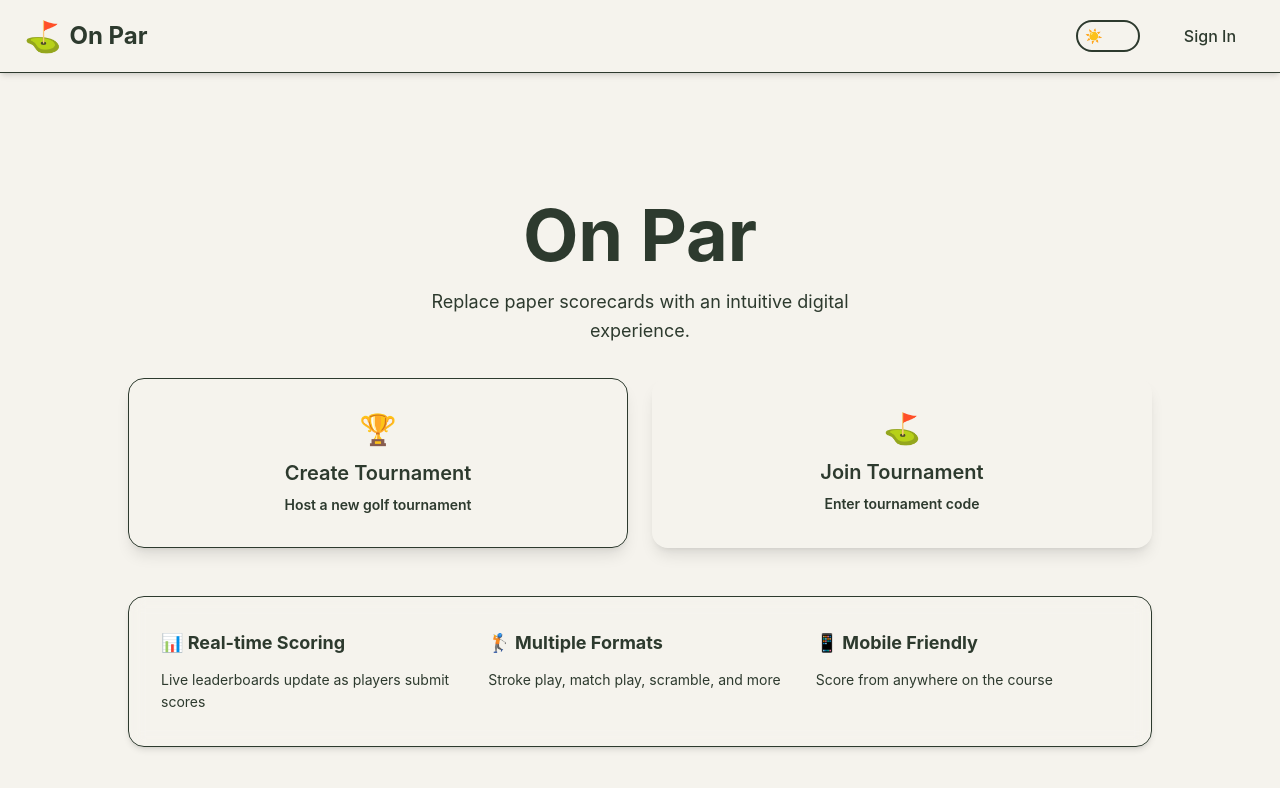
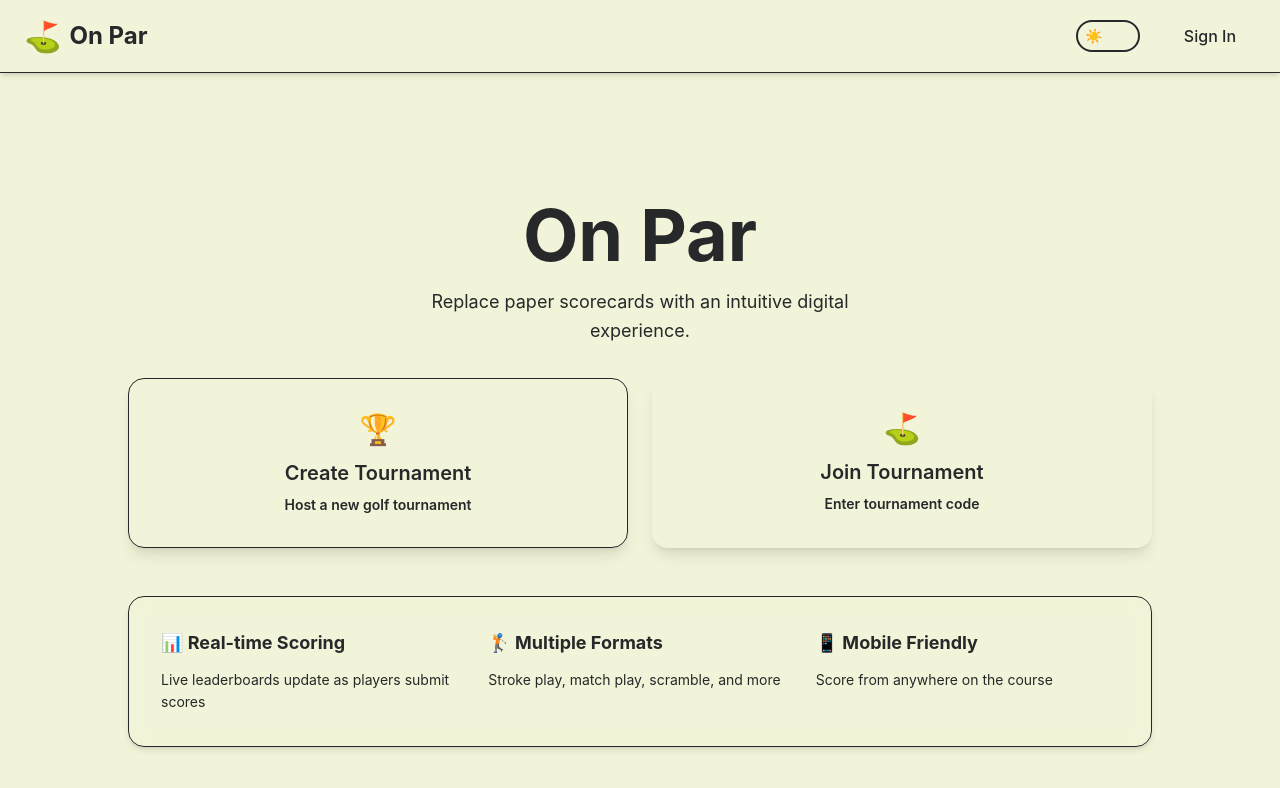
Before and after one commit to Ale4ero/on-par-golf-app, a Next.js app: page / in a window 1280 px wide. Shown: the top 788 px of the page. Built offline with nearby package versions, Linux system fonts and the light colour scheme; no server answers.

Commit message:
Fixed text color for forms

```diff
--- a/app/globals.css
+++ b/app/globals.css
@@ -1,17 +1,20 @@
 @import "tailwindcss";
 
 :root {
-  --background: #f5f3ed;
-  --foreground: #2d3a2e;
-  --primary: #6b7e5a;
+  /* --background: #f5f3ed; */
+  --background: #f1f4d8;
+  --foreground: #27282a;
+  --primary: #4e824d;
   --primary-dark: #4a5a3d;
   --accent: #c77d4d;
-  --cream: #FFFDD0;
+  --cream: #f1f4d8;
 }
 
 .dark {
-  --background: #2d3a2e;
+  /* --background: #2d3a2e; */
+  --background: #4e824d;
   --foreground: #f5f3ed;
+  --foreground: #f1f4d8;;
   --primary: #8ca377;
   --primary-dark: #6b7e5a;
 }
--- a/app/tournament/join/page.tsx
+++ b/app/tournament/join/page.tsx
@@ -111,7 +111,7 @@ export default function JoinTournamentPage() {
               onChange={(e) => setJoinCode(e.target.value.toUpperCase())}
               required
               maxLength={6}
-              className="w-full px-4 py-3 text-2xl text-center font-bold border border-sage-300 rounded-lg focus:outline-none focus:ring-2 focus:ring-sage-500 uppercase bg-white"
+              className="w-full px-4 py-3 text-2xl text-center font-bold border border-sage-300 rounded-lg focus:outline-none focus:ring-2 focus:ring-sage-500 uppercase bg-white text-gray-900"
               placeholder="ABC123"
               autoFocus
             />
--- a/components/AuthForm.tsx
+++ b/components/AuthForm.tsx
@@ -72,7 +72,7 @@ export default function AuthForm() {
               value={name}
               onChange={(e) => setName(e.target.value)}
               required
-              className="w-full px-3 py-2 border border-sage-300 rounded-md focus:outline-none focus:ring-2 focus:ring-sage-500 bg-white"
+              className="w-full px-3 py-2 border border-sage-300 rounded-md focus:outline-none focus:ring-2 focus:ring-sage-500 bg-white text-gray-900"
             />
           </div>
         )}
@@ -87,7 +87,7 @@ export default function AuthForm() {
             value={email}
             onChange={(e) => setEmail(e.target.value)}
             required
-            className="w-full px-3 py-2 border border-sage-300 rounded-md focus:outline-none focus:ring-2 focus:ring-sage-500 bg-white"
+            className="w-full px-3 py-2 border border-sage-300 rounded-md focus:outline-none focus:ring-2 focus:ring-sage-500 bg-white text-gray-900"
           />
         </div>
 
@@ -102,7 +102,7 @@ export default function AuthForm() {
             onChange={(e) => setPassword(e.target.value)}
             required
             minLength={6}
-            className="w-full px-3 py-2 border border-sage-300 rounded-md focus:outline-none focus:ring-2 focus:ring-sage-500 bg-white"
+            className="w-full px-3 py-2 border border-sage-300 rounded-md focus:outline-none focus:ring-2 focus:ring-sage-500 bg-white text-gray-900"
           />
         </div>
 
--- a/components/TournamentForm.tsx
+++ b/components/TournamentForm.tsx
@@ -114,7 +114,7 @@ export default function TournamentForm() {
             value={formData.name}
             onChange={handleChange}
             required
-            className="w-full px-4 py-2 border border-sage-300 rounded-lg focus:outline-none focus:ring-2 focus:ring-sage-500 bg-white"
+            className="w-full px-4 py-2 border border-sage-300 rounded-lg focus:outline-none focus:ring-2 focus:ring-sage-500 bg-white text-gray-900"
             placeholder="e.g., Spring Classic 2025"
           />
         </div>
@@ -129,7 +129,7 @@ export default function TournamentForm() {
             value={formData.courseId}
             onChange={handleChange}
             required
-            className="w-full px-4 py-2 border border-sage-300 rounded-lg focus:outline-none focus:ring-2 focus:ring-sage-500 bg-white"
+            className="w-full px-4 py-2 border border-sage-300 rounded-lg focus:outline-none focus:ring-2 focus:ring-sage-500 bg-white text-gray-900"
           >
             {mockCourses.map(course => (
               <option key={course.courseId} value={course.courseId}>
@@ -149,7 +149,7 @@ export default function TournamentForm() {
             value={formData.type}
             onChange={handleChange}
             required
-            className="w-full px-4 py-2 border border-sage-300 rounded-lg focus:outline-none focus:ring-2 focus:ring-sage-500 bg-white"
+            className="w-full px-4 py-2 border border-sage-300 rounded-lg focus:outline-none focus:ring-2 focus:ring-sage-500 bg-white text-gray-900"
           >
             <option value="stroke-play">Stroke Play (Individual)</option>
             <option value="match-play">Match Play (Head-to-Head)</option>
@@ -176,7 +176,7 @@ export default function TournamentForm() {
             value={formData.holes}
             onChange={handleChange}
             required
-            className="w-full px-4 py-2 border border-sage-300 rounded-lg focus:outline-none focus:ring-2 focus:ring-sage-500 bg-white"
+            className="w-full px-4 py-2 border border-sage-300 rounded-lg focus:outline-none focus:ring-2 focus:ring-sage-500 bg-white text-gray-900"
           >
             <option value={9}>9 Holes</option>
             <option value={18}>18 Holes</option>
@@ -194,7 +194,7 @@ export default function TournamentForm() {
             value={formData.startDate}
             onChange={handleChange}
             required
-            className="w-full px-4 py-2 border border-sage-300 rounded-lg focus:outline-none focus:ring-2 focus:ring-sage-500 bg-white"
+            className="w-full px-4 py-2 border border-sage-300 rounded-lg focus:outline-none focus:ring-2 focus:ring-sage-500 bg-white text-gray-900"
           />
         </div>
 
```
